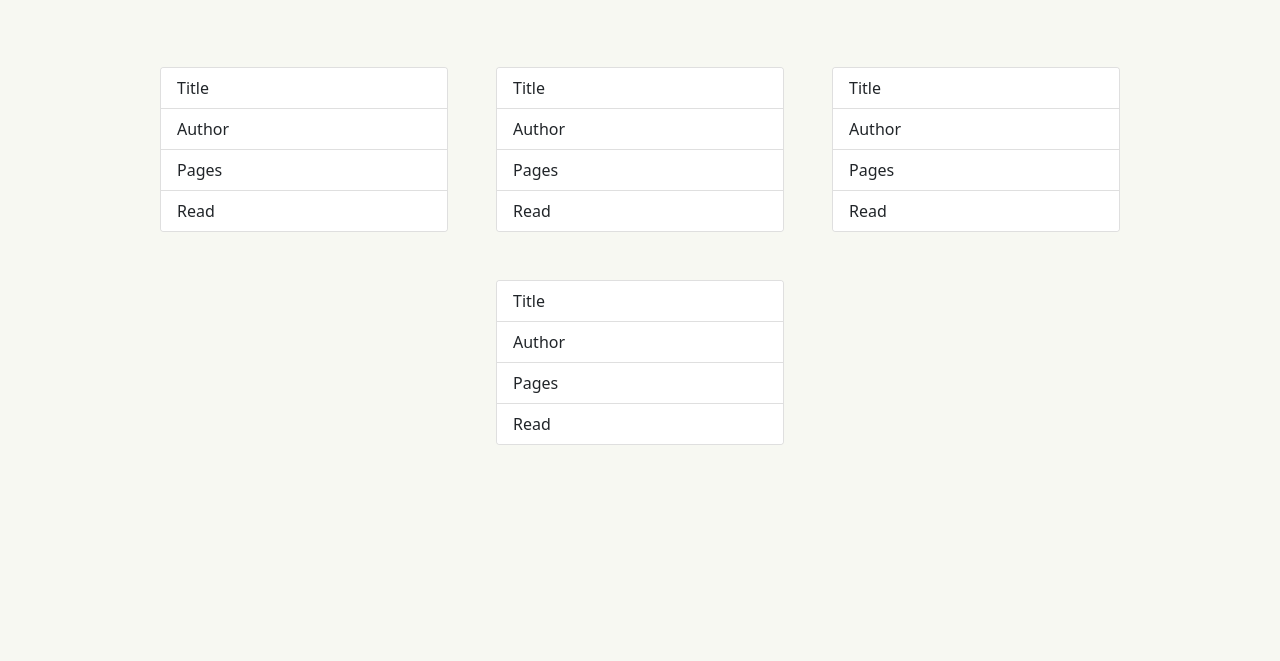
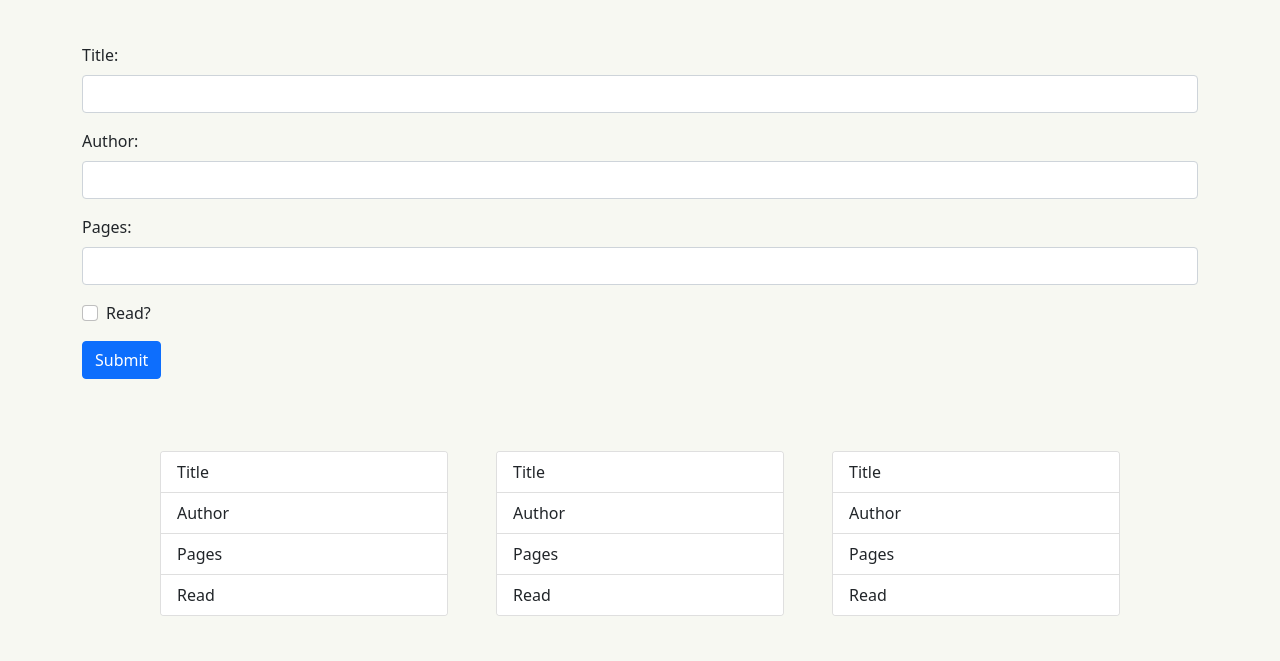
Before and after one commit to joethyr/TOP-library, a plain HTML site: page index.html in a window 1280 px wide. Shown: the part 101-762 px from the top of the page. Drawn offline with nearby package versions, Linux system fonts and the light colour scheme.

Commit message:
add form element

```diff
--- a/index.html
+++ b/index.html
@@ -12,10 +12,31 @@
 </head>
 <body>
   <div class="container">
-    <script src="js/app.js"></script>
     <header class="text-center my-5">
       <h1>Library App</h1>
     </header>
+    <section>
+      <form>
+        <div class="mb-3">
+          <label for="titleBook" class="form-label">Title:</label>
+          <input type="text" class="form-control" id="titleBook">
+        </div>
+        <div class="mb-3">
+          <label for="authorBook" class="form-label">Author:</label>
+          <input type="text" class="form-control" id="authorBook">
+        </div>
+        <div class="mb-3">
+          <label for="pagesBook" class="form-label">Pages:</label>
+          <input type="number" class="form-control" id="pagesBook">
+        </div>
+        <div class="mb-3 form-check">
+          <input type="checkbox" class="form-check-input" id="readBook">
+          <label class="form-check-label" for="readBook">Read?</label>
+        </div>
+        <button type="submit" class="btn btn-primary">Submit</button>
+      </form>
+    </section>
+
     <section class="container d-flex flex-wrap justify-content-center mt-5">
       <div class="card m-4" style="width: 18rem;">
         <ul class="list-group list-group-flush">
@@ -51,5 +72,8 @@
       </div>
     </section>
   </div>
+
+  <!-- JS script -->
+  <script src="js/app.js"></script>
 </body>
 </html>
--- a/js/app.js
+++ b/js/app.js
@@ -0,0 +1,9 @@
+let myLibrary = [];
+
+function Book() {
+  // the constructor...
+}
+
+function addBookToLibrary() {
+  // do stuff here
+}
```
Also changed, not shown: 1 other file.
